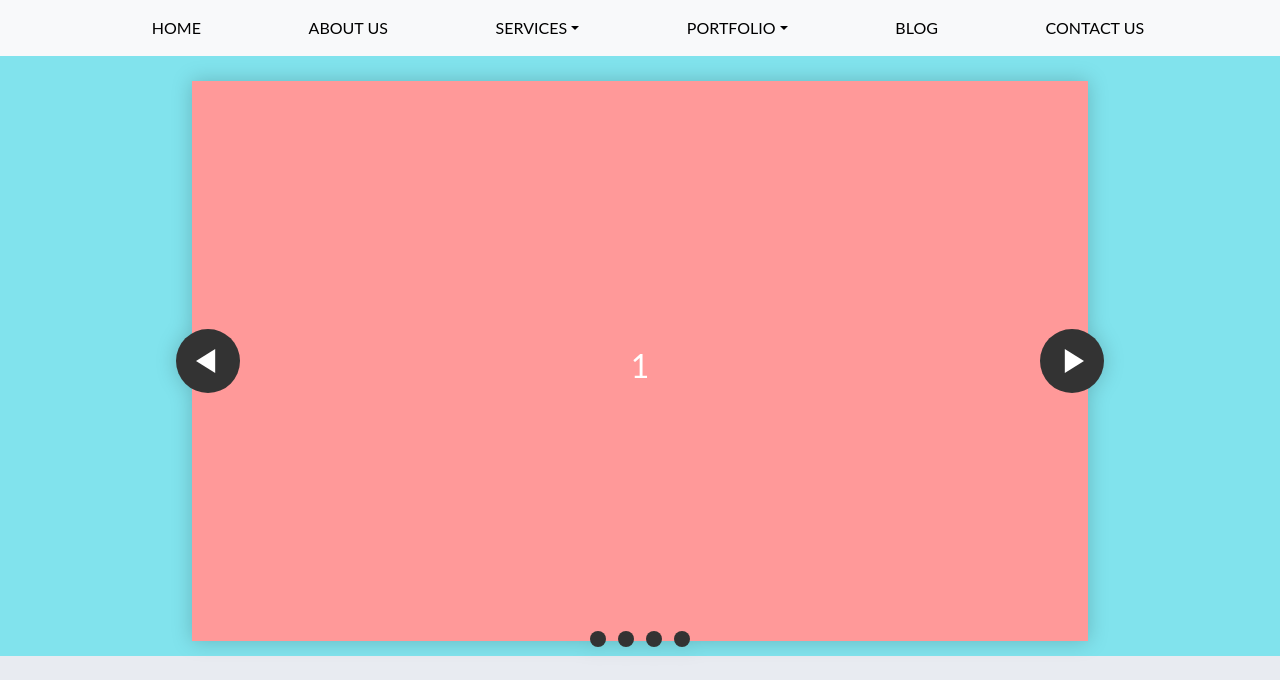
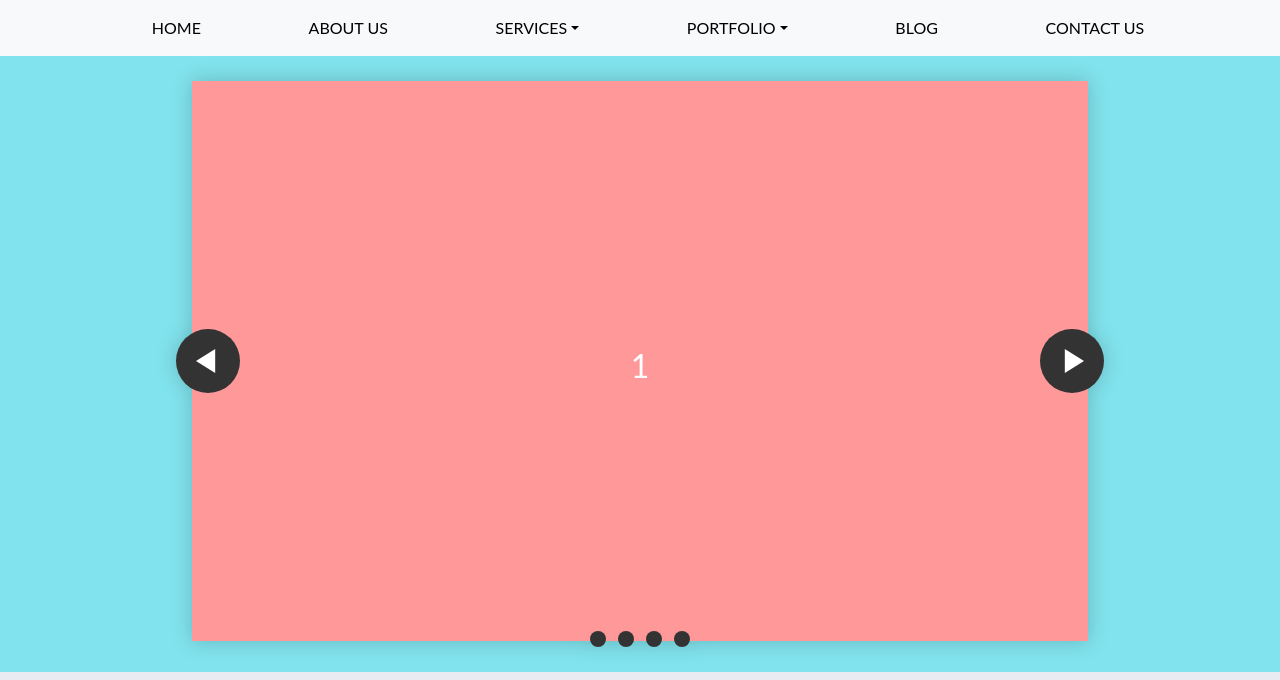
Before and after one commit to khairuzzaman1994/new-practice, a plain HTML site: page index.html in a window 1280 px wide. Shown: the top 680 px of the page. Drawn offline with Linux system fonts and the light colour scheme.

Commit message:
v1.0.0.1

```diff
--- a/css/style.css
+++ b/css/style.css
@@ -88,8 +88,9 @@ display: block;
 }
 
 #hero-section{
-    height: 75vh;
-    min-height: 460px;
+     min-height: 460px;
+    height: 77vh;
+
 }
 
 .carousel::before, .carousel::after, .carousel__prev, .carousel__next {
```
